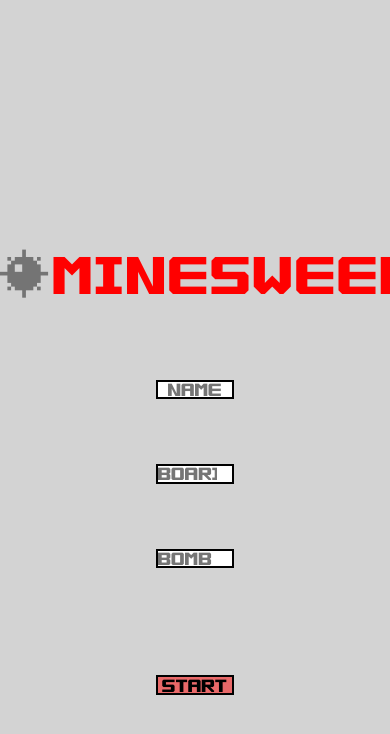
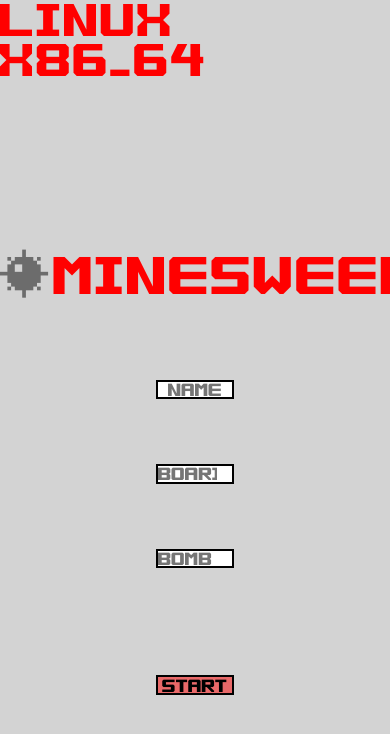
Before and after one commit to 0eef0/Minesweeper, a React (Create React App) app: page / in a window 390 px wide. Shown: the top 734 px of the page. Built offline with nearby package versions, Linux system fonts and the light colour scheme; no server answers.

Commit message:
added mobile test textbox, will use to fix crapple compatibiliy

```diff
--- a/src/App.jsx
+++ b/src/App.jsx
@@ -216,6 +216,7 @@
         return(
             <div id='setup'>
                 <h1><span>*</span>Minesweeper<span>*</span></h1>
+                <h2>{navigator.platform}</h2>
                 <input className='textInputs' type='text' placeholder='Name' maxLength='10' id='user' />
                 <input className='textInputs' type="number" placeholder='Board Size' min='5' max='20' style={{top: '55vh'}} id='size' />
                 <input className='textInputs' type="number" placeholder='Bomb Ratio' min='0' max='100' style={{top: '65vh'}} id='bomb' />
```
